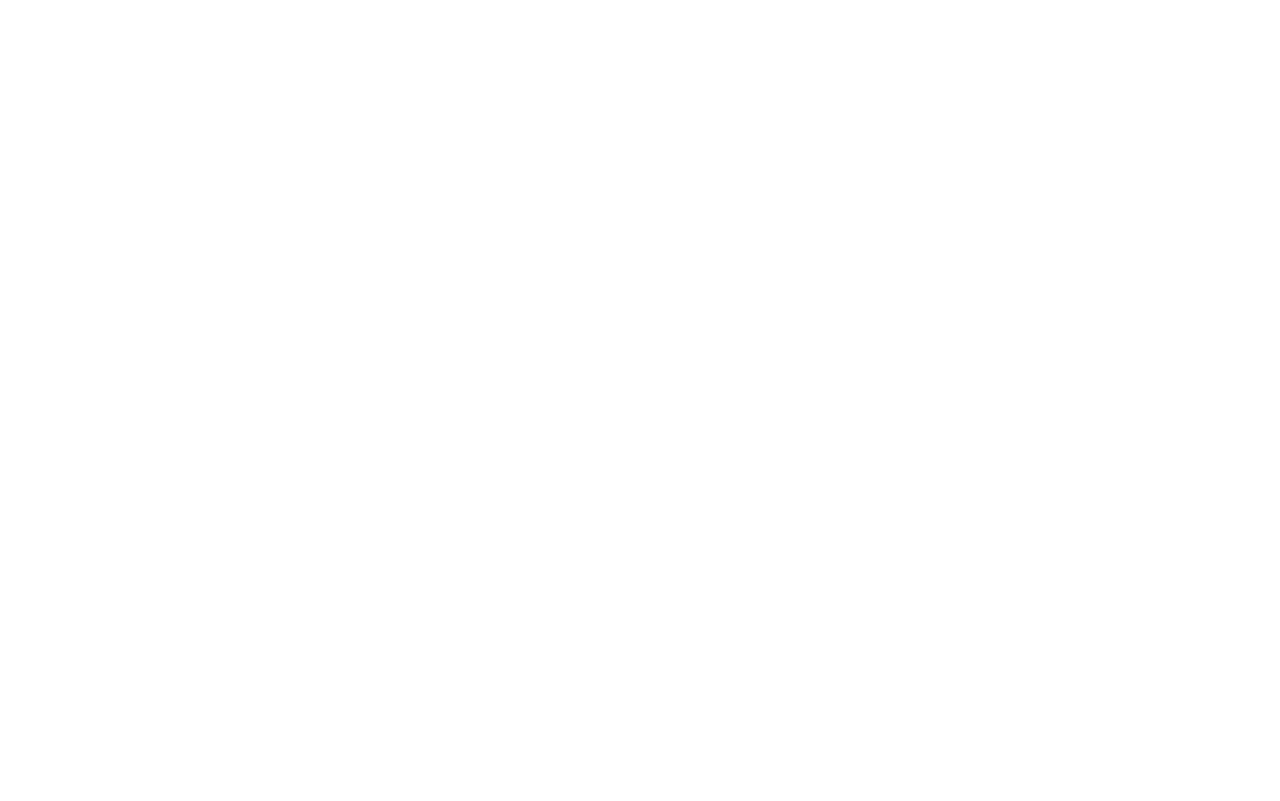
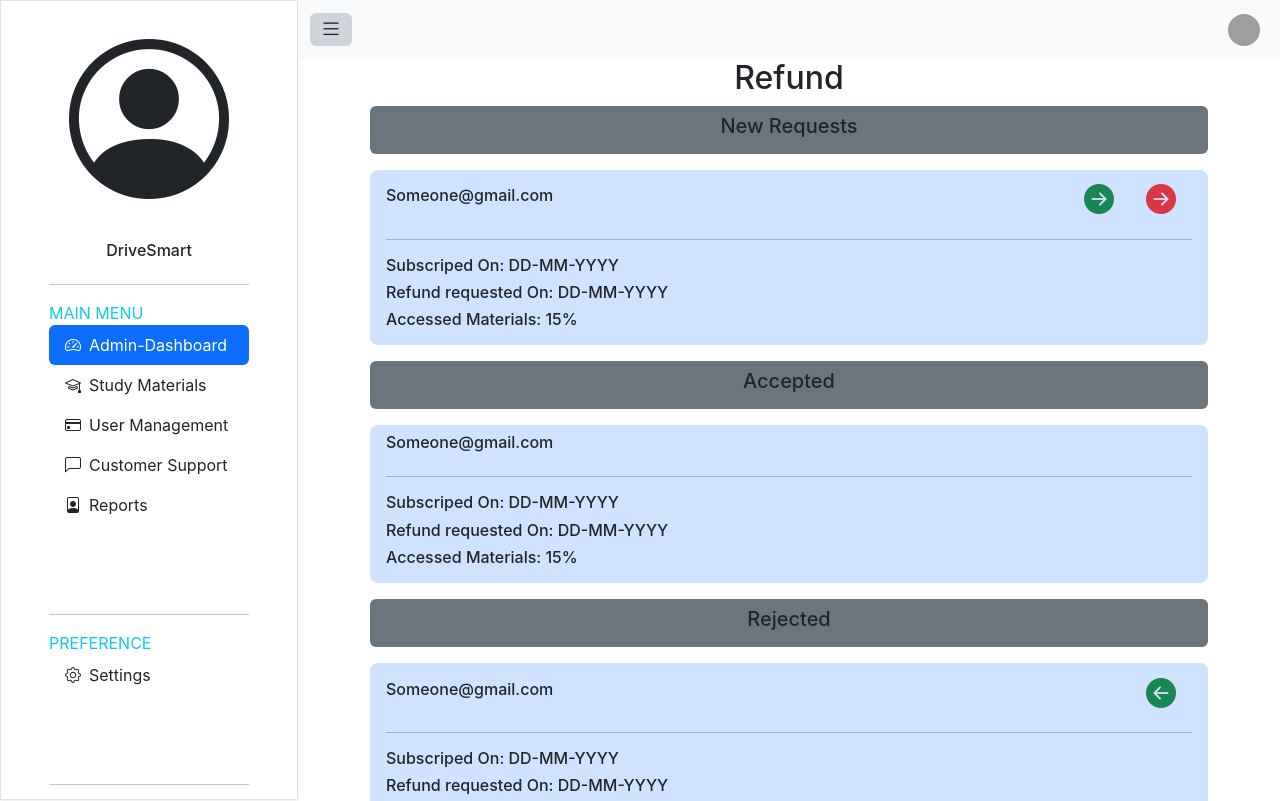
Before and after one commit to OshnMdw/DriveSmart-Admin, a React (Create React App) app: page /refund in a window 1280 px wide. Before the commit this address had no page. Shown: the top 801 px of the page. Built offline with nearby package versions, Linux system fonts and the light colour scheme; grey boxes are pictures that could not be loaded.

Commit message:
refund added

```diff
--- a/src/routes/AllRoutes.js
+++ b/src/routes/AllRoutes.js
@@ -21,6 +21,7 @@
 import EditUserInfoView from '../views/EditUserInfoView';
 import ComplaintsView from '../views/ComplaintsView';
 import ReportsView from '../views/ReportsView';
+import RefundView from '../views/RefundView';
 
 function AllRoutes() {
   return (
@@ -45,6 +46,7 @@
           <Route path='/headings/addHeading' element = {<AddHeadingView/>}/>
           <Route path = '/allusers/edit' element={<EditUserInfoView/>} />
           <Route path = '/complaintsView' element={<ComplaintsView/>}/>
+          <Route path = '/refund' element={<RefundView/>}/>
           <Route path = '/dashboard/reports' element={<ReportsView/>}/>
         </Route>
      </Routes>
--- a/src/views/ComplaintsView.js
+++ b/src/views/ComplaintsView.js
@@ -1,4 +1,5 @@
 import ComplaintsCard from "../components/ComplaintsCard";
+import FrameComponent from "../components/FrameComponent";
 
 
 
@@ -31,7 +32,8 @@
 
 const ComplaintsView = () => {
      return(
-        <div>
+        <FrameComponent>
+        <div className=" container col-10 mx-auto">
 
         {ComplainList.map((complaint)=>
         <ComplaintsCard key={complaint.id} date={complaint.date} sender={complaint.sender} complaintsDescription={complaint.complaint}/>
@@ -39,7 +41,7 @@
 
 
         </div>
-
+    </FrameComponent>
      )
 }
 
--- /dev/null
+++ b/src/views/RefundView.js
@@ -0,0 +1,80 @@
+import React from 'react'
+import { Container, Row } from 'react-bootstrap'
+import FrameComponent from '../components/FrameComponent'
+
+function RefundView() {
+  return (
+    <FrameComponent>
+        <Container>
+            <Row>
+                <h2 className=' text-center'>Refund</h2>
+            </Row>
+            <Container>
+                <div className=' bg-secondary p-2 rounded-2'>
+                    <h5 className=' text-center'>New Requests</h5>
+                </div>
+                <div className=' my-3 p-2 px-3 bg-primary-subtle rounded-3  ' >
+                    <div className='d-flex justify-content-between align-items-center' >
+                        <h6>Someone@gmail.com</h6>
+                        <div>
+                            <i style={{fontSize:30}} class="bi text-success px-3  bi-arrow-right-circle-fill"></i>
+                            <i style={{fontSize:30}} class="bi text-danger px-3  bi-arrow-right-circle-fill"></i>
+                        </div>
+                    </div>
+                    <hr/>
+                    <div>
+                        <h6>Subscriped On: DD-MM-YYYY</h6>
+                        <h6>Refund requested On: DD-MM-YYYY</h6>
+                        <h6>Accessed Materials: 15%</h6>
+                    </div>
+                </div>
+            </Container>
+
+            <Container>
+                <div className=' bg-secondary p-2 rounded-2'>
+                    <h5 className=' text-center'>Accepted</h5>
+                </div>
+                <div className=' my-3 p-2 px-3 bg-primary-subtle rounded-3  ' >
+                    <div className='d-flex justify-content-between align-items-center' >
+                        <h6>Someone@gmail.com</h6>
+
+                    </div>
+                    <hr/>
+                    <div>
+                        <h6>Subscriped On: DD-MM-YYYY</h6>
+                        <h6>Refund requested On: DD-MM-YYYY</h6>
+                        <h6>Accessed Materials: 15%</h6>
+                    </div>
+                </div>
+            </Container>
+
+
+            <Container>
+                <div className=' bg-secondary p-2 rounded-2'>
+                    <h5 className=' text-center'>Rejected</h5>
+                </div>
+                <div className=' my-3 p-2 px-3 bg-primary-subtle rounded-3  ' >
+                    <div className='d-flex justify-content-between align-items-center' >
+                        <h6>Someone@gmail.com</h6>
+                        <div>
+                            <i style={{fontSize:30}} class="bi text-success px-3  bi-arrow-left-circle-fill"></i>
+
+                        </div>
+                    </div>
+                    <hr/>
+                    <div>
+                        <h6>Subscriped On: DD-MM-YYYY</h6>
+                        <h6>Refund requested On: DD-MM-YYYY</h6>
+                        <h6>Accessed Materials: 15%</h6>
+                    </div>
+                </div>
+            </Container>
+
+        </Container>
+
+    </FrameComponent>
+
+  )
+}
+
+export default RefundView
```
Also changed, not shown: 1 other file (tests, documents, lock files or other folders).
